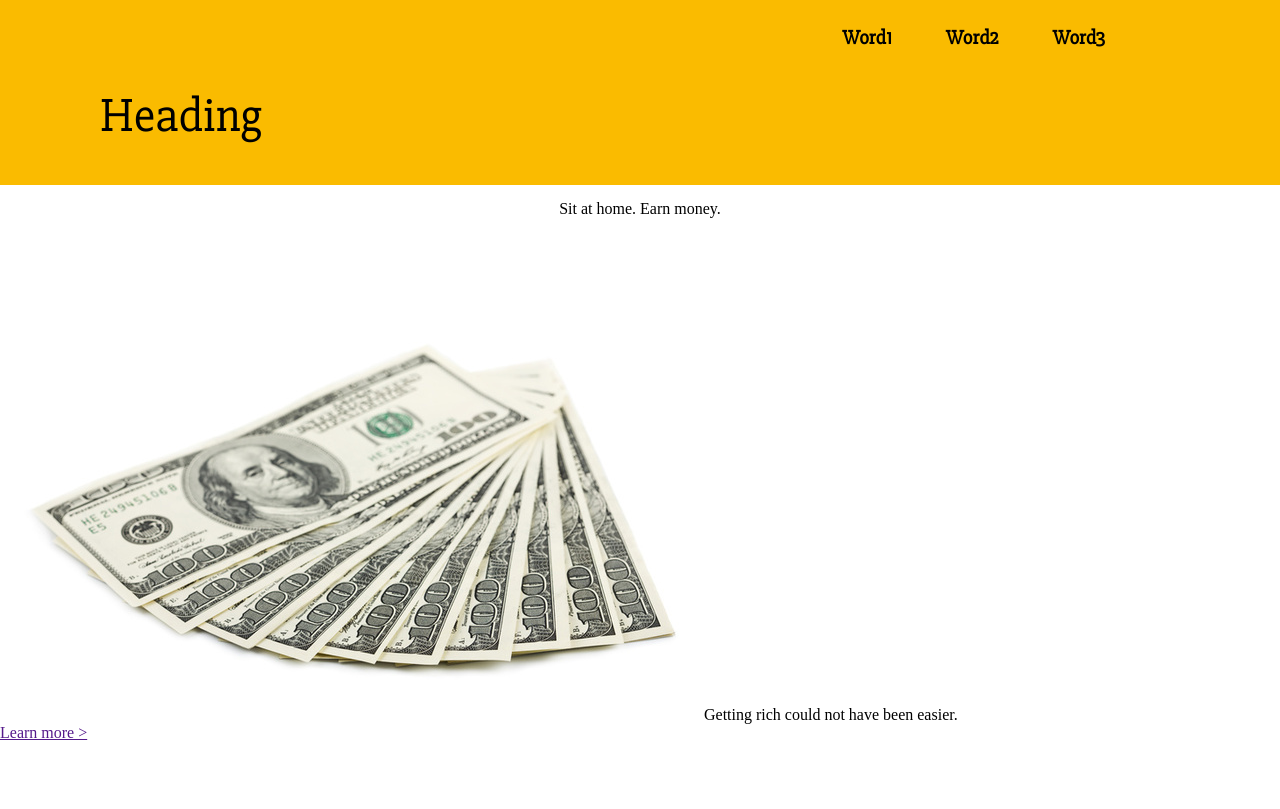
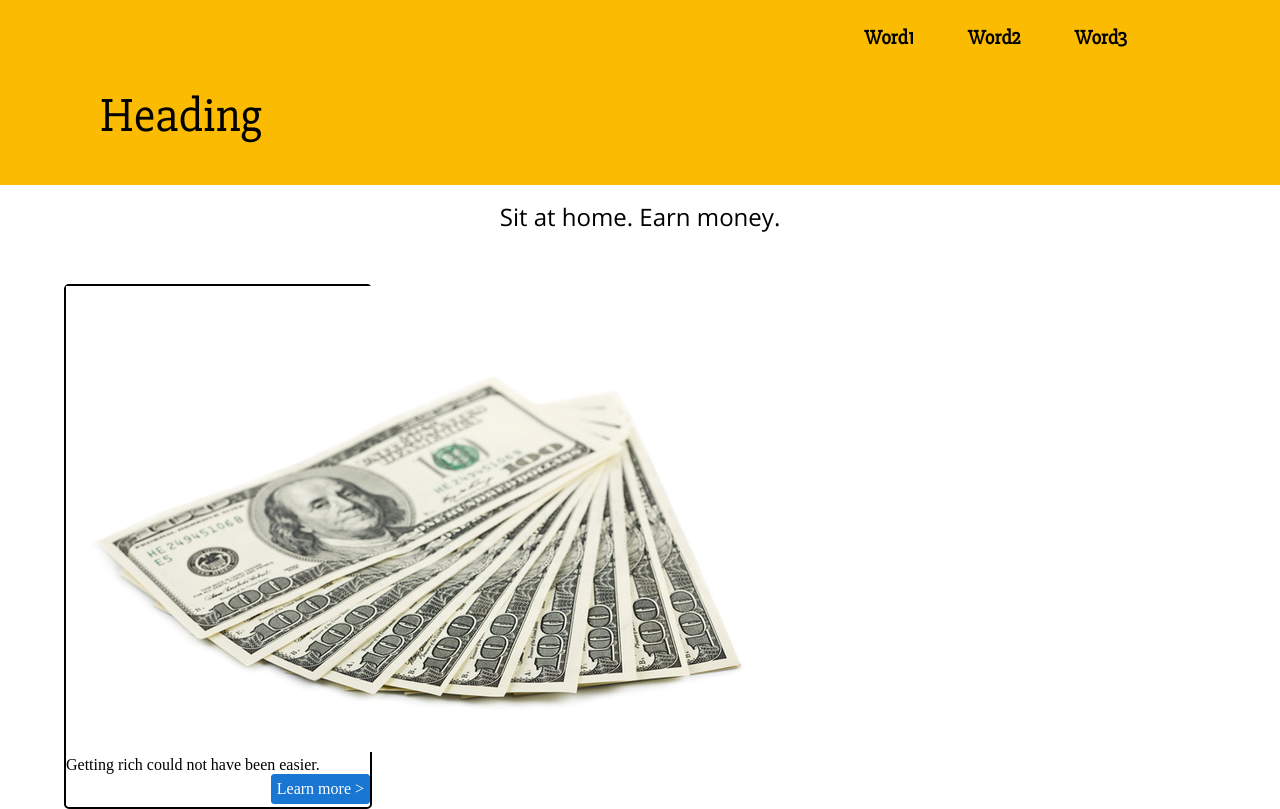
Before and after one commit to WhooshApps/Web-Rangers, a plain HTML site: page index.html in a window 1280 px wide. Drawn offline with Linux system fonts and the light colour scheme.

Commit message:
Movement

```diff
--- a/css/index.css
+++ b/css/index.css
@@ -13,7 +13,39 @@ header {
   top: 75px;
 }
 
+#head {
+  font-family: "sans";
+  font-size: 1.5em;
+}
+
+#boxes {
+  padding-left : 5%;
+}
+
+.box {
+  width:25%;
+  float:left;
+  border: 2px solid black;
+  border-radius: 5px;
+}
+
+.box a{
+  text-decoration: none;
+  padding: 5px;
+  margin-bottom:  3px;
+  color: white;
+  float: right;
+  background-color: #1976D2;
+  border: 1px solid #1976D2;
+  border-radius: 3px;
+}
+
 @font-face {
   font-family: "slab";
   src: url("../fonts/Slabo-Regular.ttf");
 }
+
+@font-face {
+  font-family: "sans";
+  src: url("../fonts/OpenSans-Regular.ttf")
+}
--- a/css/nav.css
+++ b/css/nav.css
@@ -10,7 +10,7 @@ nav ul {
   float: right;
   padding-top: 25px;
   padding-bottom: 10px;
-  padding-right: 150px;
+  padding-right: 10%;
 }
 
 nav ul li{
--- a/index.css
+++ /dev/null
@@ -1,51 +0,0 @@
-body {
-  margin : 0px;
-  padding: 0px;
-}
-
-header {
-  background-color: #fabb00;
-  width: auto;
-  padding: 12px 0px 40px 100px;
-  font-size: 3em;
-  font-family:  "slab";
-  position: relative;
-  top: 75px;
-}
-
-#head {
-  font-family: "sans";
-  font-size: 1.5em;
-}
-
-#boxes {
-  padding-left : 5%;
-}
-
-.box {
-  width:25%;
-  float:left;
-  border: 2px solid black;
-  border-radius: 5px;
-}
-
-.box a{
-  text-decoration: none;
-  padding: 5px;
-  margin-bottom:  3px;
-  color: white;
-  float: right;
-  background-color: #1976D2;
-  border: 1px solid #1976D2;
-  border-radius: 3px;
-}
-
-@font-face {
-  font-family: "slab";
-  src: url("../fonts/Slabo-Regular.ttf");
-}
-
-@font-face {
-  font-family: "sans";
-  src: url("../fonts/OpenSans-Regular.ttf")
-}
--- a/nav.css
+++ /dev/null
@@ -1,35 +0,0 @@
-nav {
-  background-color: #fabb00;
-  width: 100%;
-  height:75px;
-  position: fixed;
-}
-
-nav ul {
-  margin: 0px;
-  float: right;
-  padding-top: 25px;
-  padding-bottom: 10px;
-  padding-right: 10%;
-}
-
-nav ul li{
-  font-weight: 700;
-  display: inline-block;
-}
-
-nav ul li a{
-  padding: 15px 25px;
-  color: black;
-  text-decoration: none;
-  font-family: slab;
-  font-size: 20px;
-}
-
-nav ul li a:hover{
-  border-bottom: 2px solid black;
-}
-@font-face {
-  font-family: "slab";
-  src: url("../fonts/Slabo-Regular.ttf");
-}
```
Also changed, not shown: index.html (+1 -1 lines).
